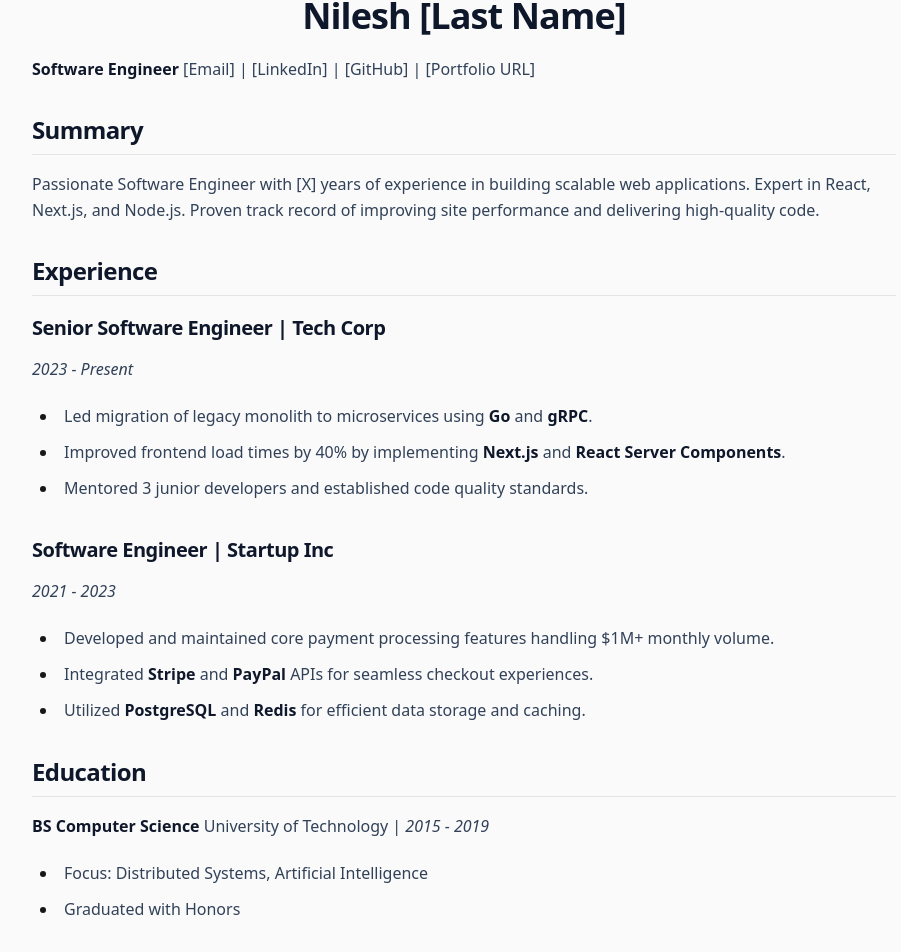
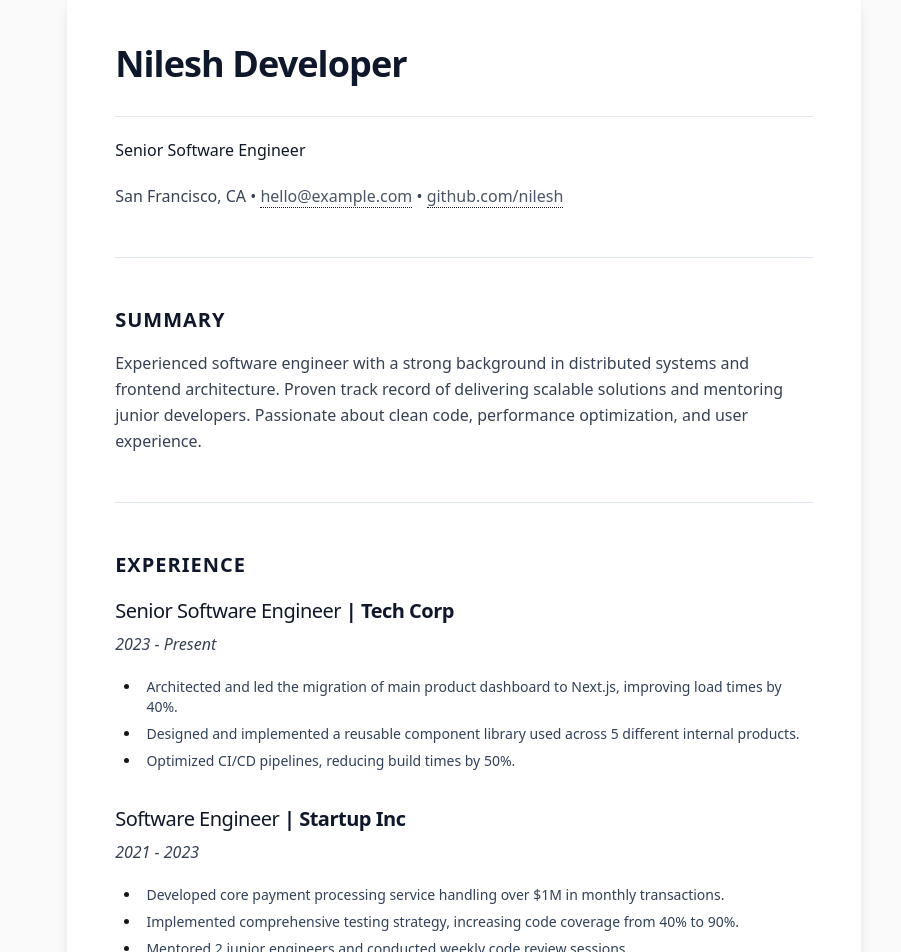
Before and after one commit to nileshyadavme/Portfolio, a Next.js app: page /resume in a window 1280 px wide. Shown: the part 257-1209 px from the top of the page, without its empty margins (176-1077 px from the left). Built offline with nearby package versions, Linux system fonts and the light colour scheme.

Commit message:
feat: Implement resume page with updated content and enhanced document-like styling.

```diff
--- a/src/app/resume/page.tsx
+++ b/src/app/resume/page.tsx
@@ -20,11 +20,17 @@ export default async function ResumePage() {
                 <PrintButton />
             </div>
 
+            {/* Resume Content with Modal/Document Styling */}
+            <div className="mx-auto max-w-[210mm] bg-white p-8 md:p-12 shadow-lg rounded-lg print:max-w-none print:p-0 print:shadow-none print:rounded-none dark:bg-[#1a1a1a]">
                 <article className="prose prose-slate dark:prose-invert max-w-none
                     prose-headings:font-bold prose-headings:tracking-tight
-                prose-h1:text-4xl prose-h1:mb-2 prose-h1:text-center
-                prose-h2:border-b prose-h2:border-border prose-h2:pb-2 prose-h2:mt-8 prose-h2:mb-4
-                prose-p:leading-relaxed prose-li:marker:text-primary
+                    prose-h1:text-4xl prose-h1:mb-2 prose-h1:border-b prose-h1:border-gray-200 prose-h1:pb-8 dark:prose-h1:border-gray-800
+                    prose-h2:text-xl prose-h2:uppercase prose-h2:tracking-wider prose-h2:mb-4 prose-h2:mt-8
+                    prose-h3:font-bold prose-h3:mb-1
+                    prose-p:leading-relaxed prose-p:text-gray-700 dark:prose-p:text-gray-300
+                    prose-li:marker:text-primary prose-li:text-sm
+                    prose-a:text-gray-600 prose-a:no-underline hover:prose-a:text-gray-900 dark:prose-a:text-gray-400 dark:hover:prose-a:text-white
+                    prose-strong:font-medium prose-strong:text-gray-900 dark:prose-strong:text-white
                     print:prose-neutral print:max-w-none
                 ">
                     <MDXRemote
@@ -43,5 +49,6 @@ export default async function ResumePage() {
                     />
                 </article>
             </div>
+        </div>
     );
 }
--- a/src/content/resume/main.mdx
+++ b/src/content/resume/main.mdx
@@ -1,43 +1,62 @@
 ---
-title: "Nilesh's Resume"
-description: "Professional resume of Nilesh, a Software Engineer specializing in Full Stack Development."
+title: "Nilesh Developer"
+description: "Professional resume of Nilesh, a Senior Software Engineer."
 date: "2024-05-20"
 ---
 
-# Nilesh [Last Name]
-**Software Engineer**
-[Email] | [LinkedIn] | [GitHub] | [Portfolio URL]
+# Nilesh Developer
+**Senior Software Engineer**
+
+San Francisco, CA • [hello@example.com](mailto:hello@example.com) • [github.com/nilesh](https://github.com)
+
+---
 
 ## Summary
-Passionate Software Engineer with [X] years of experience in building scalable web applications. Expert in React, Next.js, and Node.js. Proven track record of improving site performance and delivering high-quality code.
+
+Experienced software engineer with a strong background in distributed systems and frontend architecture. Proven track record of delivering scalable solutions and mentoring junior developers. Passionate about clean code, performance optimization, and user experience.
+
+---
 
 ## Experience
 
-### Senior Software Engineer | Tech Corp
+### **Senior Software Engineer** | Tech Corp
 *2023 - Present*
-- Led migration of legacy monolith to microservices using **Go** and **gRPC**.
-- Improved frontend load times by 40% by implementing **Next.js** and **React Server Components**.
-- Mentored 3 junior developers and established code quality standards.
 
-### Software Engineer | Startup Inc
+- Architected and led the migration of main product dashboard to Next.js, improving load times by 40%.
+- Designed and implemented a reusable component library used across 5 different internal products.
+- Optimized CI/CD pipelines, reducing build times by 50%.
+
+### **Software Engineer** | Startup Inc
 *2021 - 2023*
-- Developed and maintained core payment processing features handling $1M+ monthly volume.
-- Integrated **Stripe** and **PayPal** APIs for seamless checkout experiences.
-- Utilized **PostgreSQL** and **Redis** for efficient data storage and caching.
+
+- Developed core payment processing service handling over $1M in monthly transactions.
+- Implemented comprehensive testing strategy, increasing code coverage from 40% to 90%.
+- Mentored 2 junior engineers and conducted weekly code review sessions.
+
+---
 
 ## Education
 
-**BS Computer Science**
-University of Technology | *2015 - 2019*
-- Focus: Distributed Systems, Artificial Intelligence
-- Graduated with Honors
+### **BS Computer Science** | University of Technology
+*2015 - 2019*
+
+Focus: Distributed Systems, Artificial Intelligence • Graduated with Honors
+
+---
 
 ## Skills
-- **Languages:** JavaScript (ES6+), TypeScript, Go, Python, SQL
-- **Frontend:** React, Next.js, Tailwind CSS, Redux, Framer Motion
-- **Backend:** Node.js, Express, PostgreSQL, Redis, Docker, AWS
-- **Tools:** Git, GitHub Actions, Linux, Vercel
+
+**Languages:** TypeScript, Go, Python, SQL
+
+**Frontend:** React, Next.js, Tailwind, Framer Motion
+
+**Backend:** Node.js, PostgreSQL, Docker, AWS
+
+**Tools:** Git, Kubernetes, Terraform, Figma
+
+---
 
 ## Projects
-- **Neural Search Engine:** Semantic search using vector embeddings (Python, Pinecone).
-- **Portfolio Website:** Modern portfolio built with Next.js 14 and MDX.
+
+- **Neural Search Engine:** Semantic search using vector embeddings (Python, Pinecone)
+- **Portfolio Website:** Modern portfolio built with Next.js 14 and MDX
--- a/src/lib/mdx.ts
+++ b/src/lib/mdx.ts
@@ -4,7 +4,7 @@ import matter from "gray-matter";
 
 const root = process.cwd();
 
-export type MdxType = "posts" | "projects";
+export type MdxType = "posts" | "projects" | "resume";
 
 export interface MdxFrontmatter {
     title: string;
```
Lines whose indentation alone changed are shown as unchanged.
